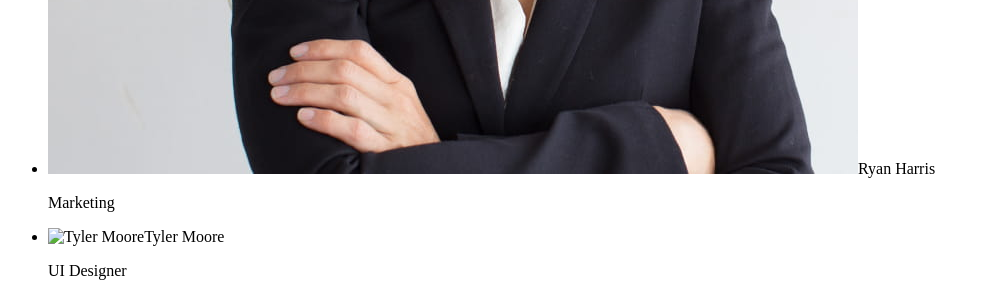
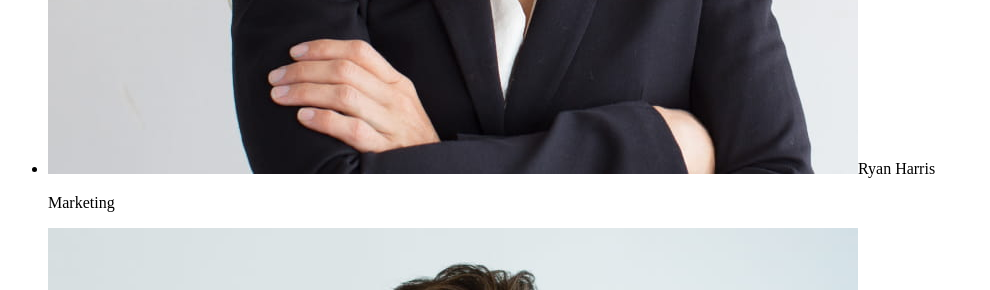
Before and after one commit to Bogdann88/goit-markup-hw-01, a plain HTML site: page index.html in a window 1280 px wide. Shown: the part 1600-1890 px from the top of the page, without its empty margins (0-990 px from the left). Drawn offline with Linux system fonts and the light colour scheme.

Commit message:
Tema1-v2
Tema1-update2

```diff
--- a/index.html
+++ b/index.html
@@ -69,7 +69,7 @@
                 <p>Marketing</p>
             </li>
             <li>
-                <img src="images/imm7.jpg" alt="Tyler Moore"
+                <img src="images/img7.jpg" alt="Tyler Moore"
                 <h3>Tyler Moore</h3>
                 <p>UI Designer</p>
             </li>
```
